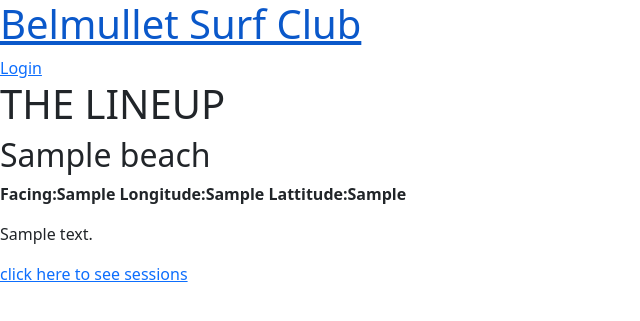
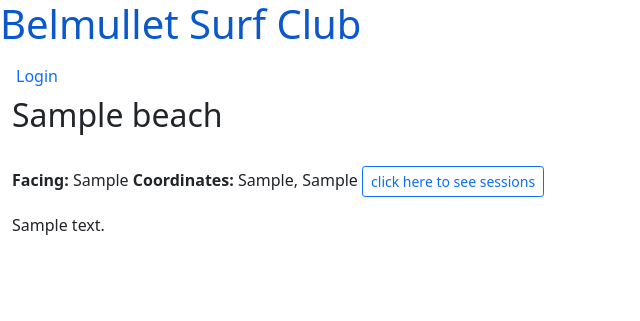
Before and after one commit to Cillian-G/The_Lineup, a Django app: page / in a window 1280 px wide. Shown: the top 321 px of the page, without its empty margins (0-640 px from the left). Run offline with Django 3.2, Linux system fonts and the light colour scheme; tables that the repository leaves empty hold one stand-in row (values such as "Sample post").

Commit message:
Add images, add button styling

```diff
--- a/templates/base.html
+++ b/templates/base.html
@@ -10,12 +10,12 @@
     <title>Document</title>
 </head>
 <body>
-    <h1><a href="{% url 'home' %}">Belmullet Surf Club</a></h1>
-    <nav>
+    <h1><a class="nav-link-active" href="{% url 'home' %}" style="text-decoration: none">Belmullet Surf Club</a></h1>
+    <nav class="nav">
         {% if user.is_authenticated %}
-            <a href="{% url 'account_logout' %}">Logout</a>
+            <a class="nav-link" href="{% url 'account_logout' %}">Logout</a>
         {% else %}
-            <a href="{% url 'account_login' %}">Login</a>
+            <a class="nav-link" href="{% url 'account_login' %}">Login</a>
         {% endif %}
     </nav>
 
--- a/templates/index.html
+++ b/templates/index.html
@@ -2,13 +2,21 @@
 
 {% block content %}
 
-<div>
-    <h1>THE LINEUP</h1>
+<div class="container-fluid">
     {% for beach in beach_list %}
     <h2>{{ beach.name }}</h2>
-    <p><strong> Facing:{{ beach.facing}} Longitude:{{ beach.longitude }} Lattitude:{{ beach.latitude }}</strong></p>
+    <img src=" {{ beach.beach_image.url }}" width="100%">
+    <p>
+        <strong>Facing: </strong>{{ beach.facing}}
+        <strong>Coordinates: </strong>{{ beach.latitude }}, {{ beach.longitude }}
+        <a href="{% url 'beach_sessions' beach.slug %}">
+            <button class="btn btn-outline-primary btn-sm">
+                click here to see sessions
+            </button>
+        </a>
+    </p>
+
     <p>{{ beach.notes }}</p>
-    <a href="{% url 'beach_sessions' beach.slug %}"><p>click here to see sessions</p></a>
     {% endfor %}
 </div>
 
```
Also changed, not shown: templates/beach_sessions.html (+4 -4 lines).
